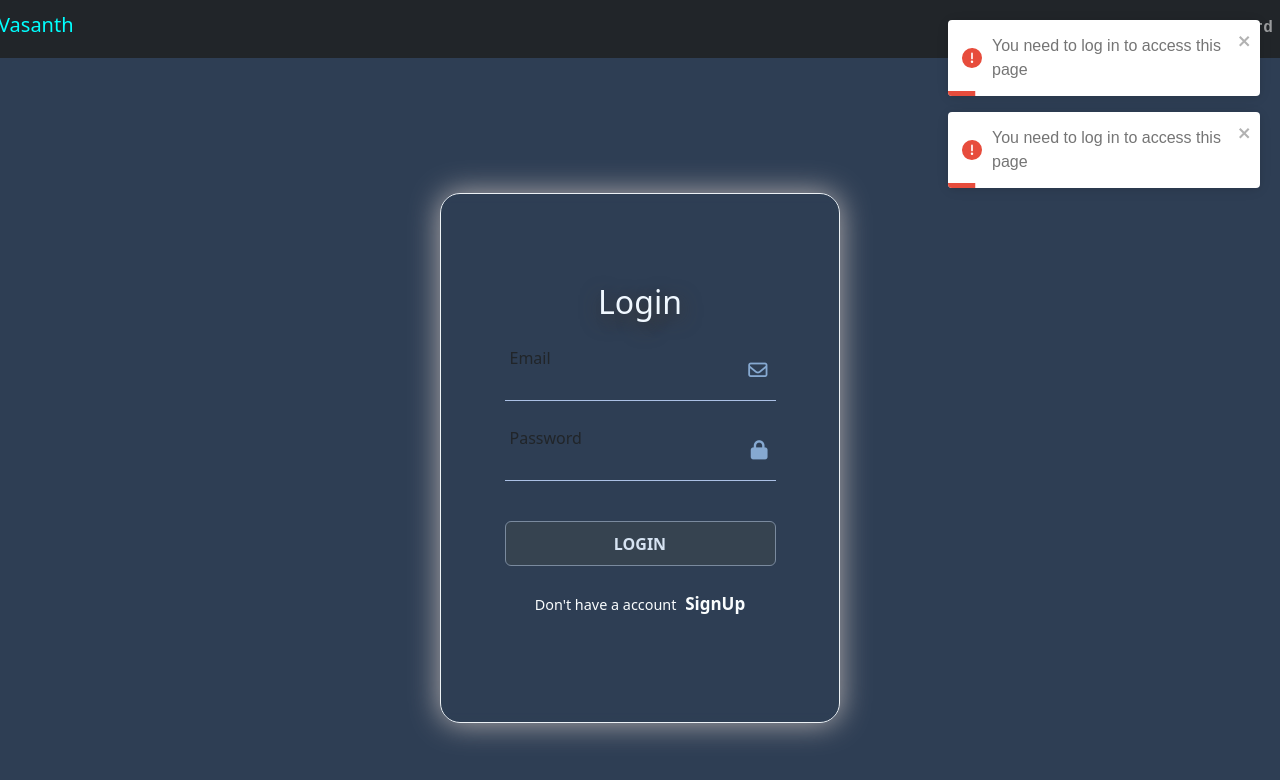
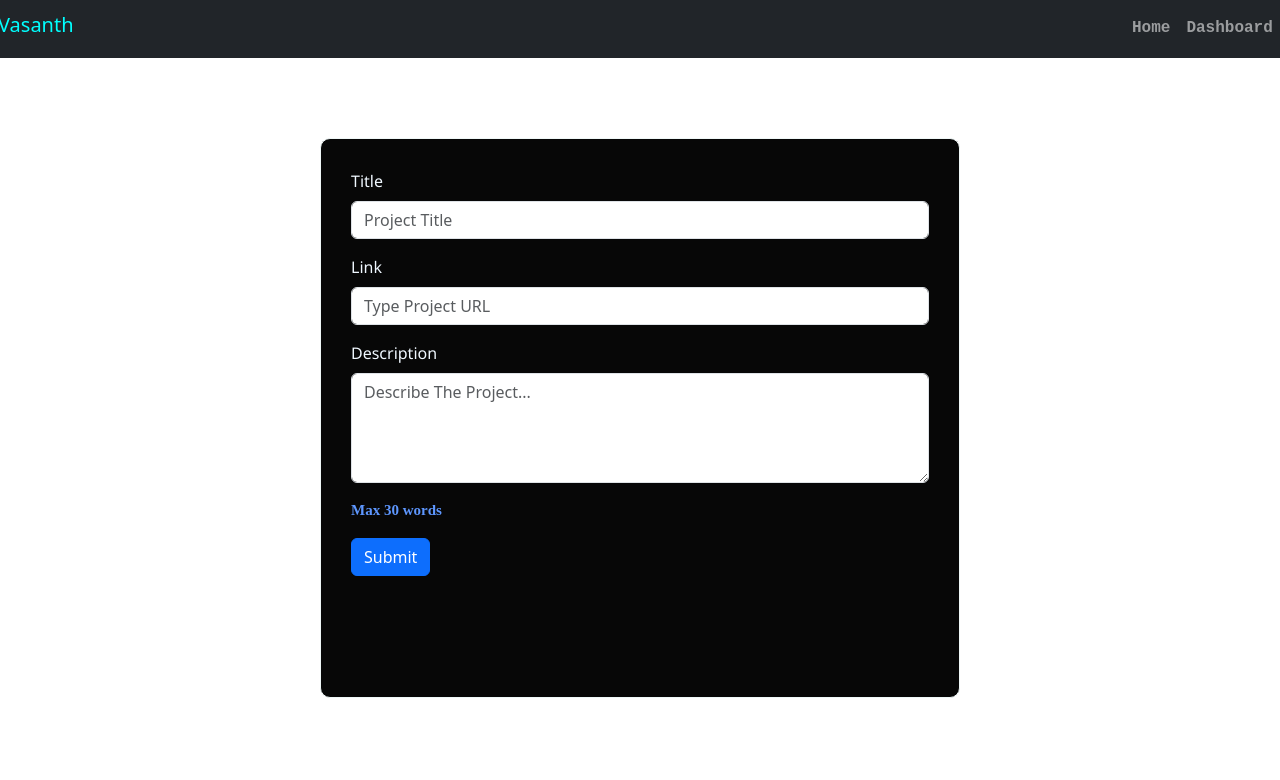
Before and after one commit to gokulvasanthJ/-Frontend-project-manager-, a React (Create React App) app: page /editprojects in a window 1280 px wide. Before the commit this address led to /login. Shown: the top 780 px of the page. Built offline with nearby package versions, Linux system fonts and the light colour scheme; sample sign-in values are in the browser's storage.

Commit message:
protected route is updated

```diff
--- a/src/Components/LogIn.js
+++ b/src/Components/LogIn.js
@@ -37,7 +37,7 @@ function LogIn() {
         <div className="form-box">
             <div className="form-value">
 
-                    <h2>Login</h2>
+                    <h2>Logins</h2>
                     <div className="input-box">
                         <span className="icon"><i className="fa-regular fa-envelope"></i></span>
                         <input type="email" name='email'  />
--- a/src/Pri-Route/PrivateRoutes.js
+++ b/src/Pri-Route/PrivateRoutes.js
@@ -1,21 +1,13 @@
-import { Outlet, Navigate } from 'react-router-dom';
-import { toast } from 'react-toastify';
-import 'react-toastify/dist/ReactToastify.css';
+import { Outlet, Navigate } from 'react-router-dom'
 
 const PrivateRoutes = () => {
-  let auth = { token: false };
+  const isAuthenticated = () => {
+    // Replace this with your actual authentication logic (e.g., checking for a token)
+    return sessionStorage.getItem('token') !== null;
+  };
+    return(
+      isAuthenticated() ? <Outlet/>:<Navigate to="/login"/>
+    )
+}
 
-  if (!auth.token) {
-    // Notify user with a toast message
-    toast.error('You need to log in to access this page', {
-      autoClose: 5000, // Close the toast after 5 seconds
-    });
-
-    // Redirect to login page
-    return <Navigate to="/login" />;
-  }
-
-  return <Outlet />;
-};
-
-export default PrivateRoutes;
+export default PrivateRoutes
--- a/src/index.css
+++ b/src/index.css
@@ -17,13 +17,14 @@
 
 }
 .form-element1{
-    border: 1px solid rgb(32, 31, 31);
+    border: 1px solid rgb(239, 247, 247);;
     width: 50%;
     height: 70vh;
     padding: 30px;
     margin-top: 80px;
     border-radius: 10px;
-    background-color: rgb(239, 247, 247);
+    background-color:#070707;
+    color: aliceblue;
 
 
 }
```
Also changed, not shown: src/App.js (+2 -6 lines).
